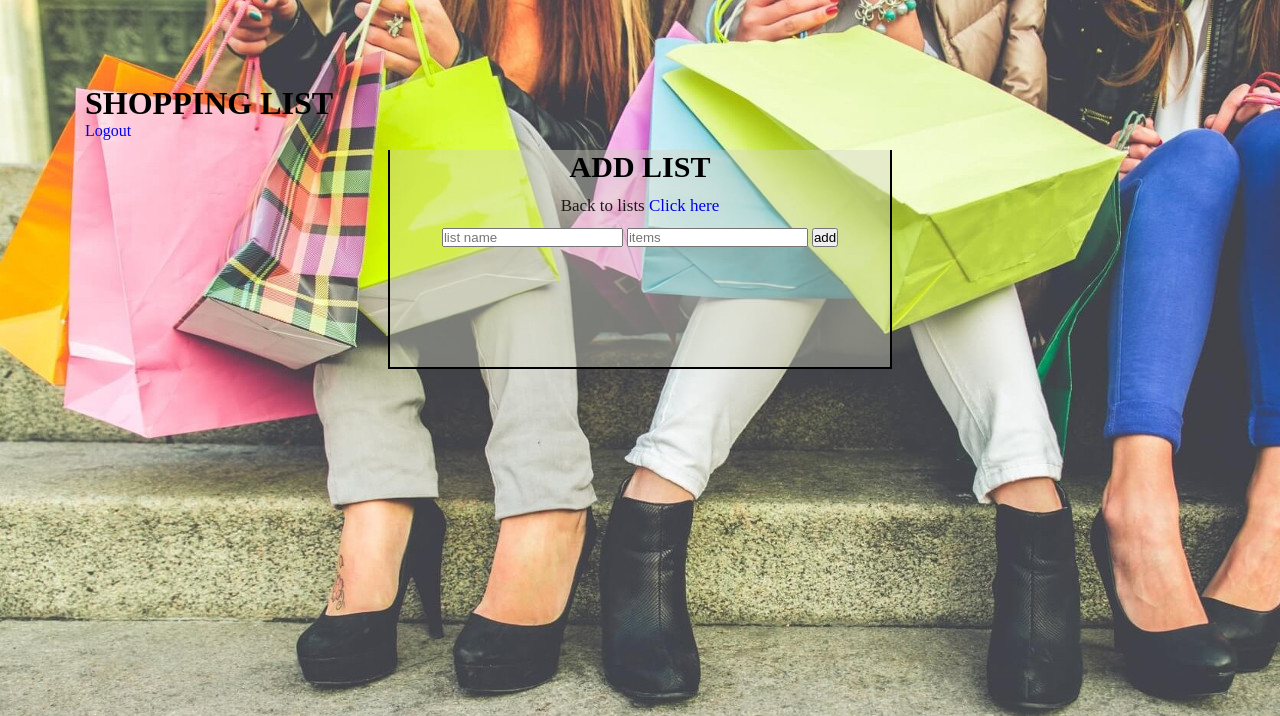
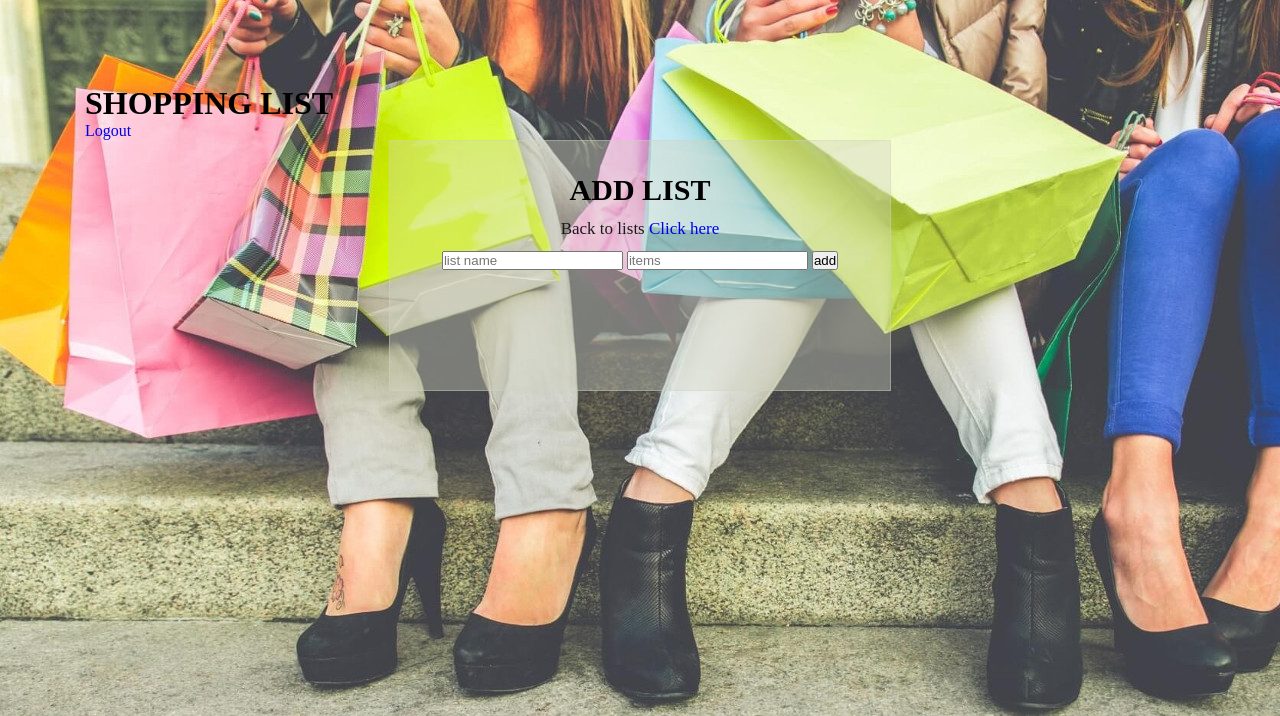
Before and after one commit to serubirikenny/ShoppingList, a Flask app: page /add_list in a window 1280 px wide. Shown: the top 716 px of the page. Run offline with Flask 2, Linux system fonts and the light colour scheme; some web fonts are replaced.

Commit message:
CSS images and styles

```diff
--- a/static/styles/style.css
+++ b/static/styles/style.css
@@ -48,15 +48,21 @@ img {
     width: 380px;
     height: auto; }
 
+body {
+  background: url(../images/shop.jpg) no-repeat;
+  padding: 85px;
+  height: -webkit-fill-available; }
+
 .content {
   text-align: center;
   background: rgba(208, 209, 191, 0.4);
   width: 500px;
+  padding-top: 22px;
   padding-bottom: 120px;
-  border-top: none;
-  border-right: 2px solid #000;
-  border-left: 2px solid #000;
-  border-bottom: 2px solid #000;
+  border-top: 1px solid rgba(208, 209, 191, 0.4);
+  border-right: 1px solid rgba(208, 209, 191, 0.4);
+  border-left: 1px solid rgba(208, 209, 191, 0.4);
+  border-bottom: 1px solid rgba(208, 209, 191, 0.4);
   margin: 0 auto; }
 
 #login select, #login input, #sign-up select, #sign-up input {
@@ -90,12 +92,7 @@ img {
 
 .construction {
   color: #000; }
-body{
-    background: url(../images/shop.jpg) no-repeat;
-    padding: 85px;
-    height: -webkit-fill-available;
 
-}
 button {
   background: rgba(208, 209, 191, 0.7);
   border: 1px solid #000;
--- a/static/styles/style.scss
+++ b/static/styles/style.scss
@@ -83,10 +83,11 @@ body{
     width: 500px;
     padding-top: 22px;
     padding-bottom: 120px;
-    border-top: 2px solid #000;
-    border-right: 2px solid #000;
-    border-left: 2px solid #000;
-    border-bottom: 2px solid #000;;
+    border-top: 1px solid rgba(208, 209, 191, 0.4);
+    border-right: 1px solid rgba(208, 209, 191, 0.4);
+    border-left: 1px solid rgba(208, 209, 191, 0.4);
+    border-bottom: 1px solid rgba(208, 209, 191, 0.4);
+    margin: 0 auto;
 	}
 
 
@@ -141,3 +142,34 @@ button{
 	font-family: arial;
 	font-size: 15px;
 }
+
+  ul{
+    list-style: none;
+  }
+
+   a{
+    text-decoration: none;
+  }
+
+  .side{
+
+    background: red;
+    color: black;
+    padding: 5px 9px;
+    font-family: opensans;
+    font-size: 15px;
+    border-radius: 5px;
+    margin-right:5px;
+  }
+
+  .item{
+    padding-right: 15px;
+  }
+
+footer{
+	position: absolute;
+	left: 0;
+	right: 0;
+	text-align: center;
+	bottom: 0;
+}
```
Also changed, not shown: other parts of static/styles/style.css (+21 -16 lines), 1 other file.
